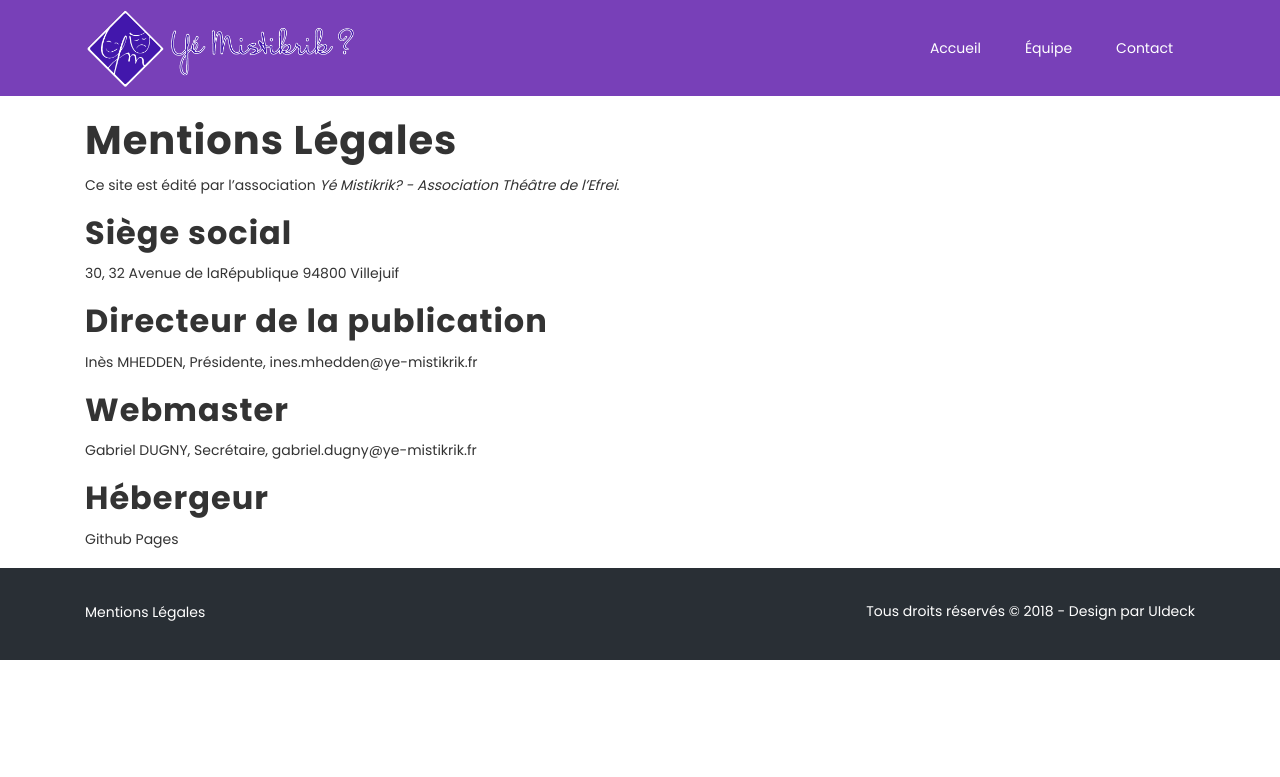
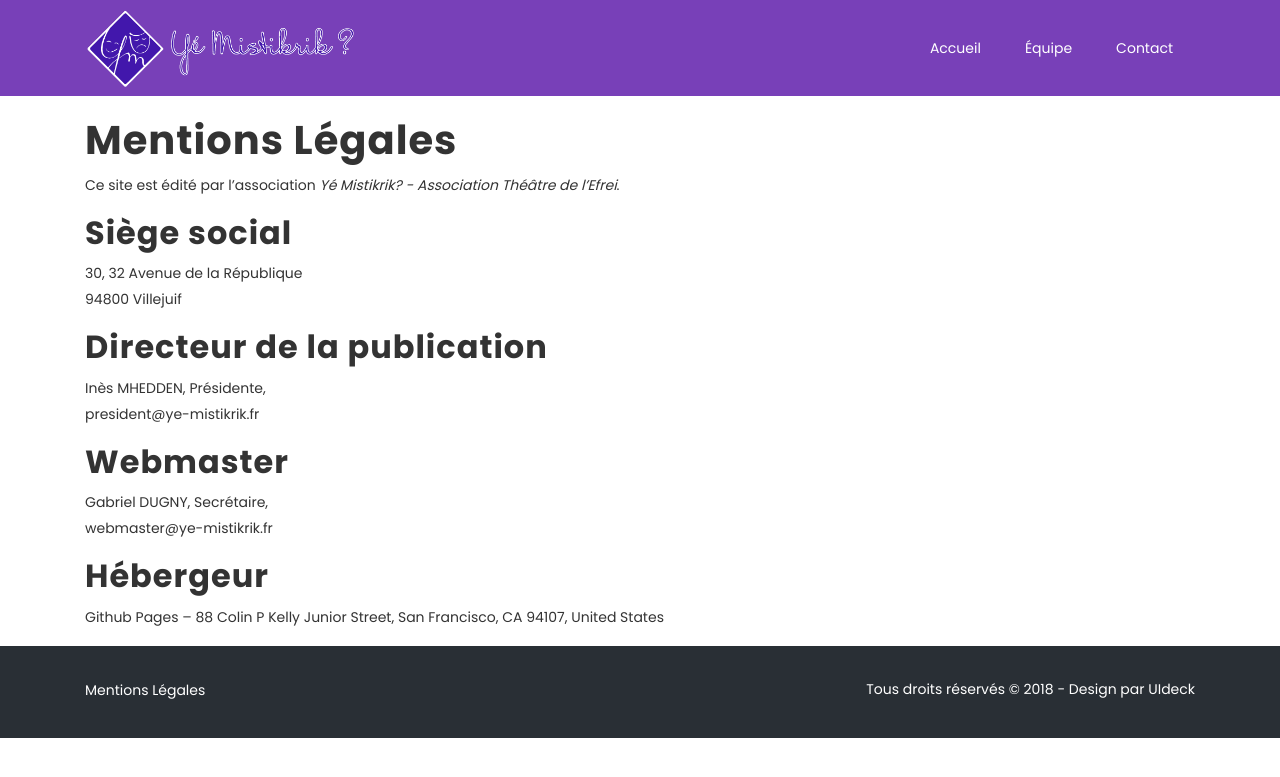
Before and after one commit to Dugnychon/YM-Web, a Jekyll site: the page built from mentions-legales.md, in a window 1280 px wide. Shown: the top 777 px of the page. Built offline with Jekyll 4.4.1, drawn with Linux system fonts in a browser that asks for light colours; nearby versions of some CDN libraries; library files that are not in the unit come from our copies.

Commit message:
Update Mention Légales, style

```diff
--- a/_config.yml
+++ b/_config.yml
@@ -16,7 +16,7 @@
 title: Yé Mistikrik ? - Association Théâtre de l'Efrei
 lang: fr
 email: contact@ye-mistikrik.fr
-description: >- # this means to ignore newlines until "baseurl:"
+description: >- # this means to ignore newlines until next item
   Yé Mistikrik? est l'association Théâtre de l'Efrei.
   Nous proposons aux étudiants divers évenements liés au théâtre et au stand-up.
 author: "Yé Mistikrik?"
--- a/_sass/home.scss
+++ b/_sass/home.scss
@@ -226,17 +226,17 @@ button:focus {
       ========================================================================== */
 
 .social-icons {
-    margin-top: 40px
+    margin-top: 40px;
 }
 
 .social-icons ul {
     margin: 0;
     padding: 0;
-    list-style: none
+    list-style: none;
 }
 
 .social-icons ul li {
-    display: inline
+    display: inline;
 }
 
 .social-icons ul li a {
@@ -249,11 +249,11 @@ button:focus {
     height: 40px;
     text-align: center;
     background: #ddd;
-    font-size: 16px
+    font-size: 16px;
 }
 
 .social-icons ul li a:hover {
-    color: #fff
+    color: #fff;
 }
 
 .facebook a {
@@ -355,7 +355,7 @@ button:focus {
     height: 40px;
     top: 45%;
     position: relative;
-    margin: 0px auto;
+    margin: 0 auto;
 }
 
 .double-bounce1,
@@ -440,8 +440,8 @@ button:focus {
         position: absolute;
         width: 100%;
         height: 100%;
-        top: 0px;
-        left: 0px;
+        top: 0p;
+        left: 0;
         background: $preset;
         opacity: 0.9;
     }
@@ -1196,7 +1196,7 @@ button:focus {
      14. Contact Us
      ========================================================================== */
 
-.contact-us .partner-block{
+.contact-us .partner-block {
     h3 {
         font-size: 36px;
         margin-bottom: 25px;
--- a/index.html
+++ b/index.html
@@ -2,8 +2,6 @@
 ---
 
 {%- include services.html -%}
-
-
 
 {%- include counter.html -%}
 
--- a/mentions-legales.md
+++ b/mentions-legales.md
@@ -9,21 +9,22 @@ Ce site est édité par l'association *Yé Mistikrik? - Association Théâtre de
 Siège social
 ------------
 
-30, 32 Avenue de laRépublique
+30, 32 Avenue de la République\
 94800 Villejuif
 
 Directeur de la publication
 ---------------------------
 
-Inès MHEDDEN, Présidente,
-ines.mhedden@ye-mistikrik.fr
+Inès MHEDDEN, Présidente,\
+president@ye-mistikrik.fr
 
 Webmaster
 ---------
 
-Gabriel DUGNY, Secrétaire, gabriel.dugny@ye-mistikrik.fr
+Gabriel DUGNY, Secrétaire,\
+webmaster@ye-mistikrik.fr
 
 Hébergeur
 ---------
 
-Github Pages
+Github Pages – 88 Colin P Kelly Junior Street, San Francisco, CA 94107, United States
```
Also changed, not shown: _sass/responsive.scss (+6 -4 lines), about.md (+0 -1 lines), README.md, 1 other file.
